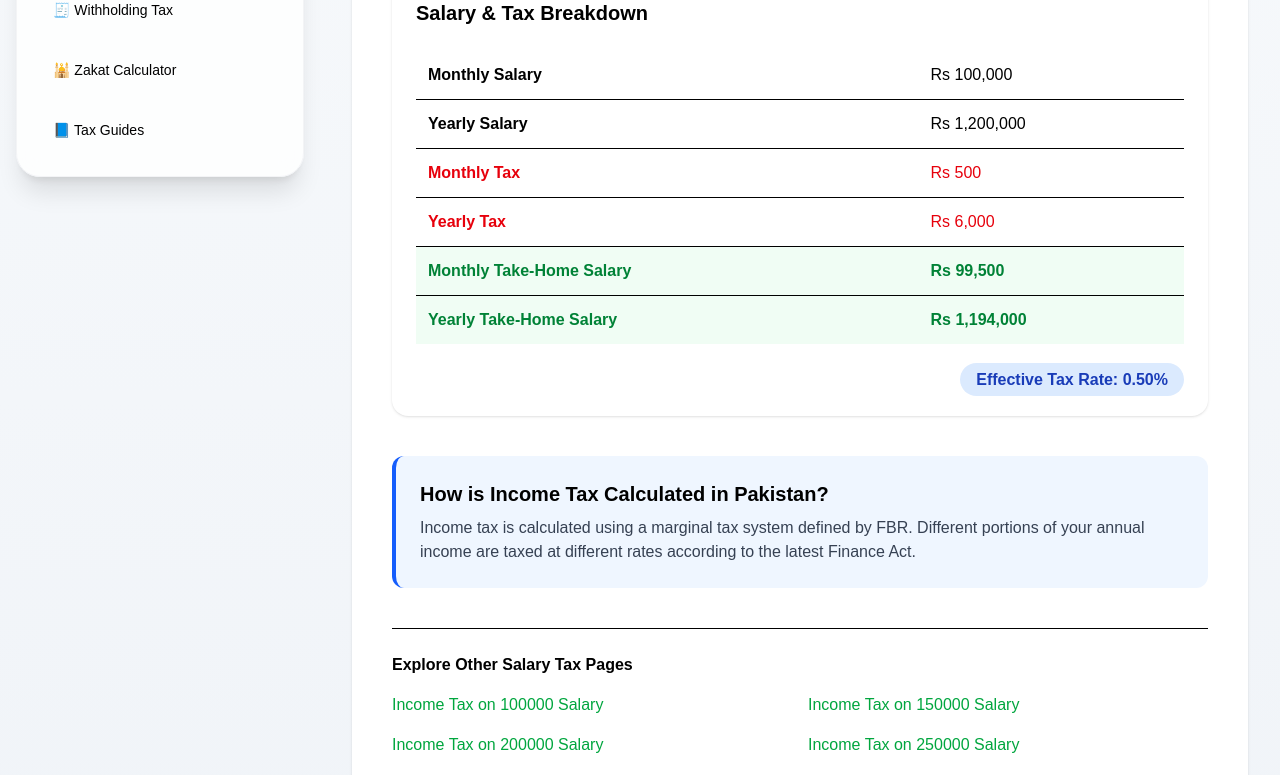
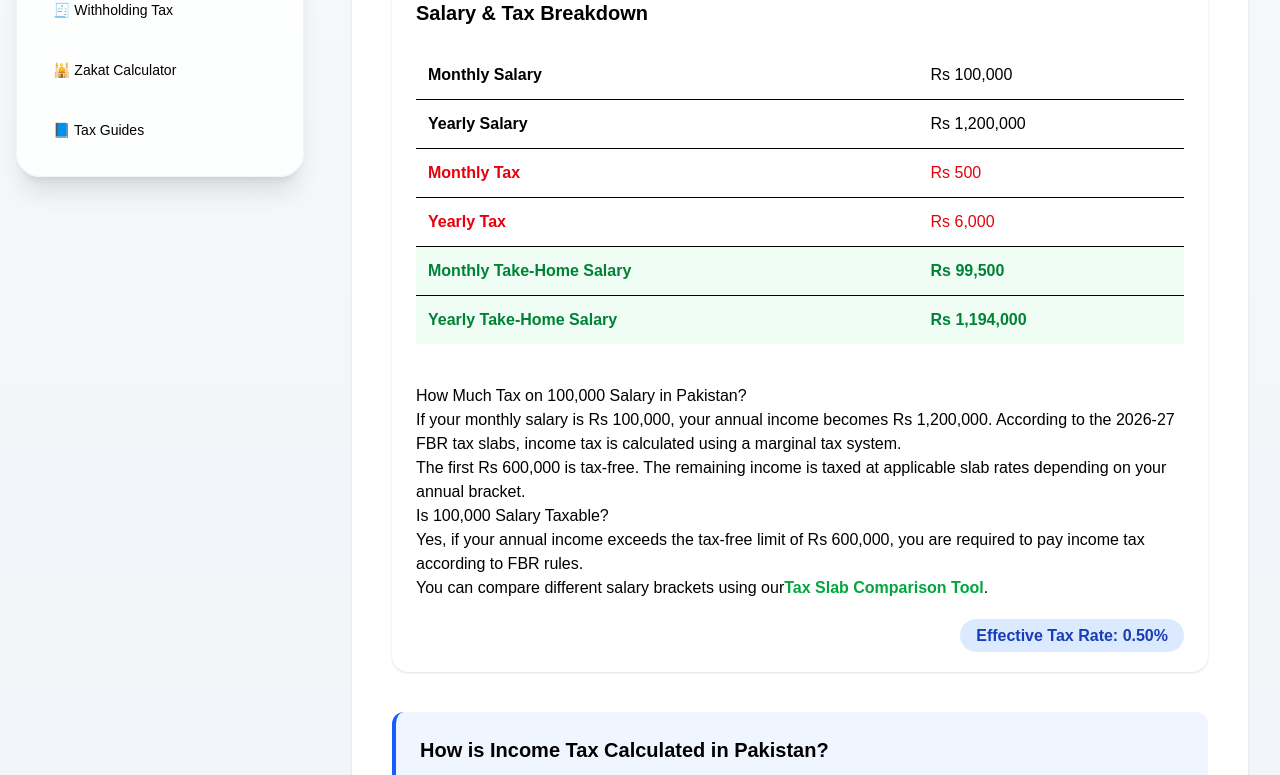
Before and after one commit to muhammadobaid1986/fbrtaxcalculators, a Next.js app: page /salary/100000 in a window 1280 px wide. Shown: the part 501-1276 px from the top of the page. Built offline with nearby package versions, Linux system fonts and the light colour scheme.

Commit message:
Expanded dynamic salary pages with SEO content block

```diff
--- a/app/salary/[salary]/page.tsx
+++ b/app/salary/[salary]/page.tsx
@@ -82,6 +82,36 @@ export default async function Page({ params }: any) {
       </tr>
     </tbody>
   </table>
+
+    <div className="mt-10 prose max-w-none">
+  <h2>How Much Tax on {monthlySalary.toLocaleString()} Salary in Pakistan?</h2>
+
+  <p>
+    If your monthly salary is Rs {monthlySalary.toLocaleString()}, your annual income becomes
+    Rs {(monthlySalary * 12).toLocaleString()}. According to the 2026-27 FBR tax slabs,
+    income tax is calculated using a marginal tax system.
+  </p>
+
+  <p>
+    The first Rs 600,000 is tax-free. The remaining income is taxed at
+    applicable slab rates depending on your annual bracket.
+  </p>
+
+  <h3>Is {monthlySalary.toLocaleString()} Salary Taxable?</h3>
+
+  <p>
+    Yes, if your annual income exceeds the tax-free limit of Rs 600,000,
+    you are required to pay income tax according to FBR rules.
+  </p>
+
+  <p>
+    You can compare different salary brackets using our
+    <a href="/tax-slab-comparison-pakistan" className="text-green-600 font-semibold">
+      Tax Slab Comparison Tool
+    </a>.
+  </p>
+</div>
+
   <div className="mt-6 text-right">
   <span className="bg-blue-100 text-blue-800 px-4 py-2 rounded-full font-semibold">
     Effective Tax Rate: {((result.yearlyTax / (monthlySalary * 12)) * 100).toFixed(2)}%
```
